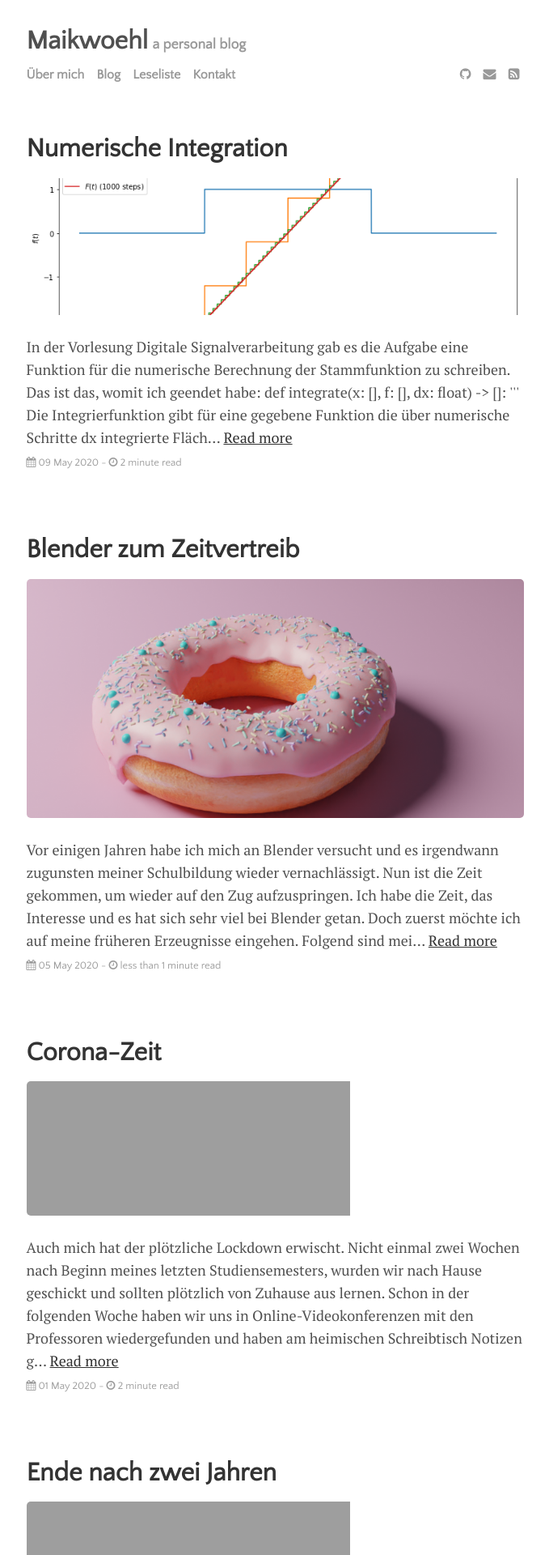
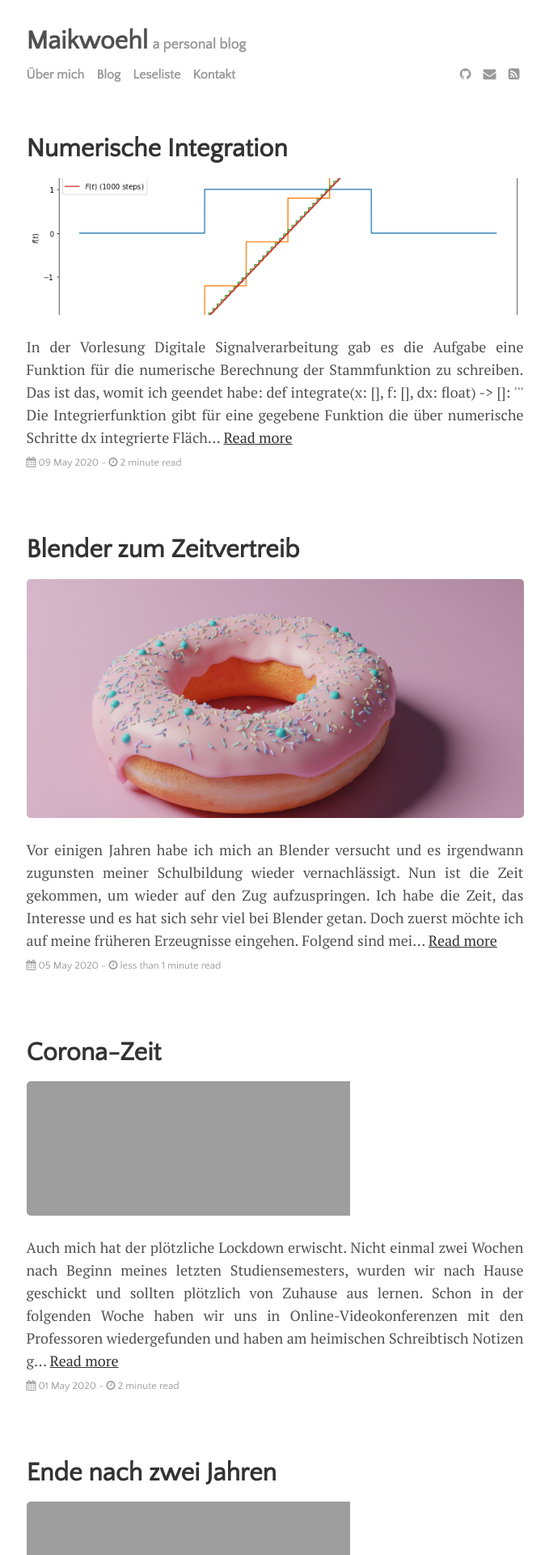
Before and after one commit to maikwoehl/maikwoehl.github.io, a Jekyll site: the page built from index.html, in a window 1280 px wide. Shown: the top 1920 px of the page at 81% size, without its empty margins (300-979 px from the left). Built offline with Jekyll 4.4.1, drawn with Linux system fonts in a browser that asks for light colours; the list of posts is cut into pages by our own code.

Commit message:
update css to justify post content

```diff
--- a/assets/css/main.css
+++ b/assets/css/main.css
@@ -140,6 +140,8 @@ hr {
 
 .post-container {
   margin-bottom: 4rem;
+  hyphens: auto;
+  text-align: justify;
 }
 
 .posts {
```
